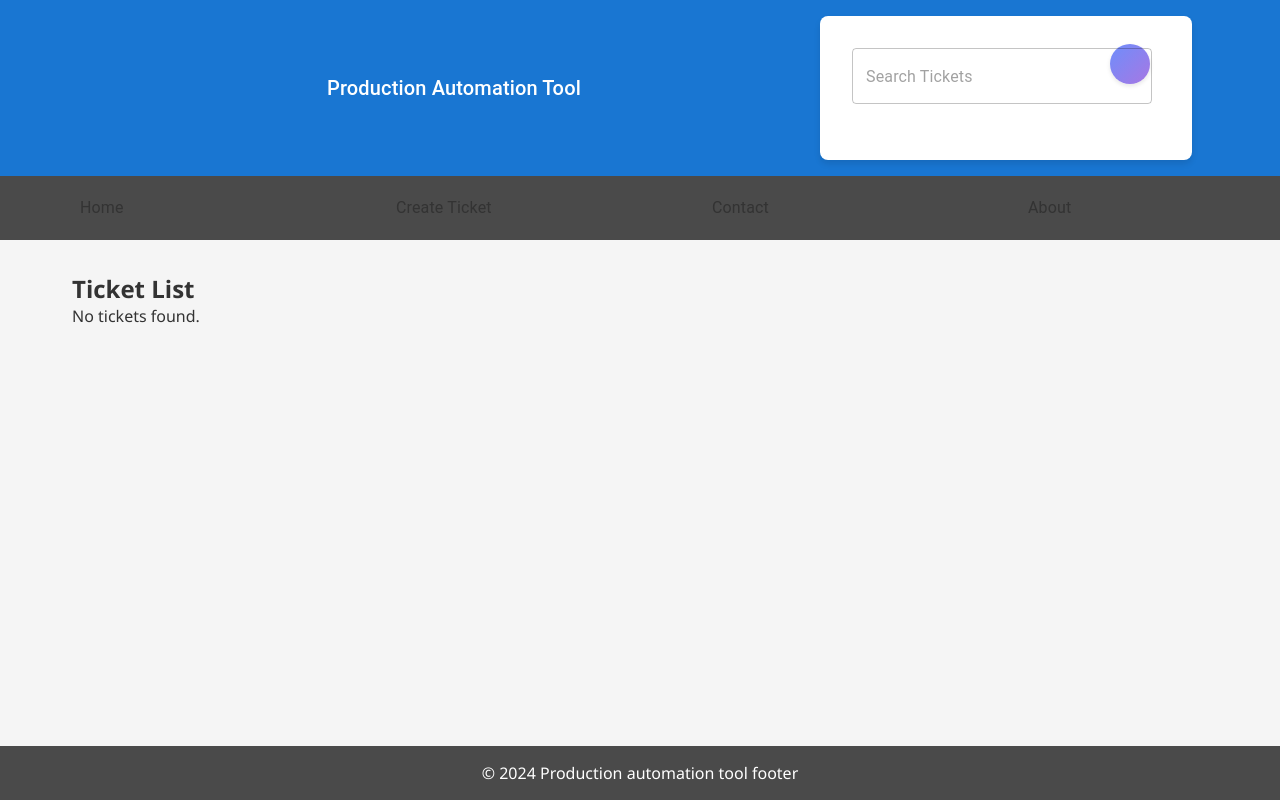
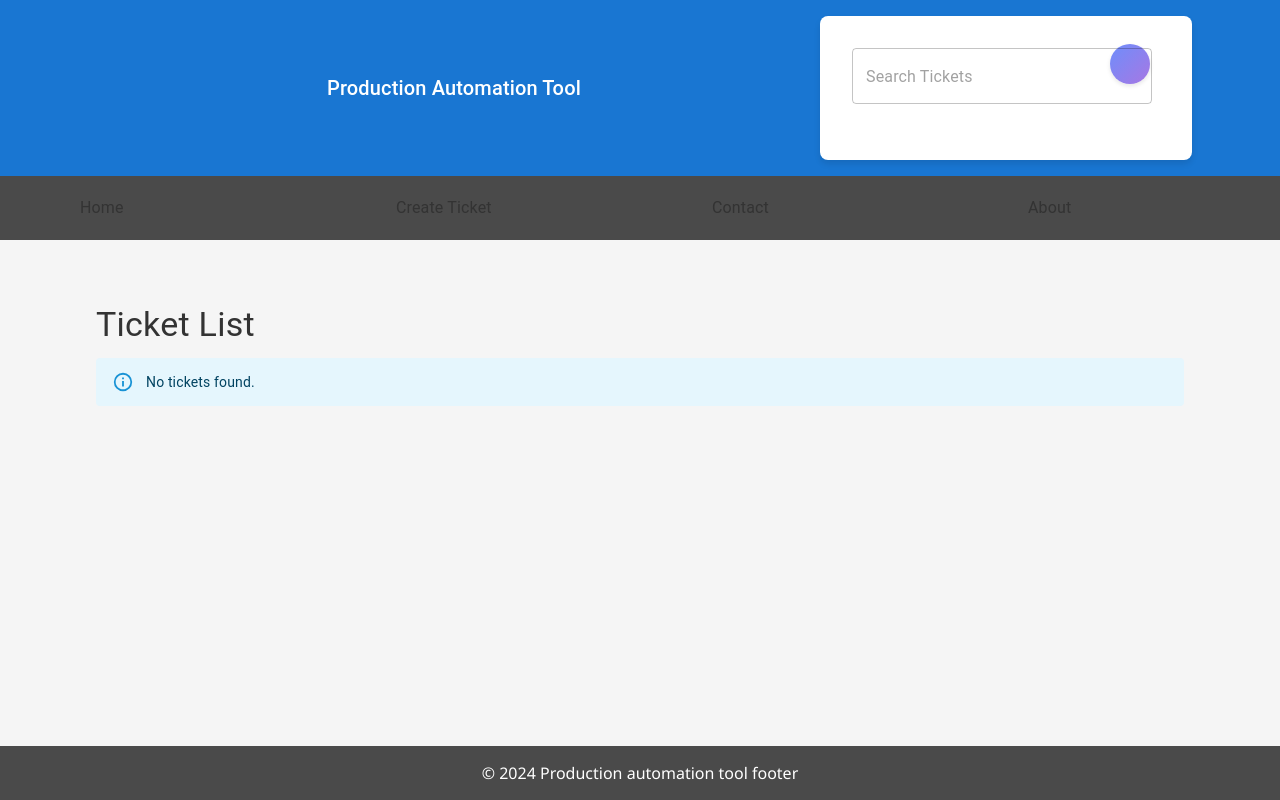
Before and after one commit to Jaquinei/mvp_3_puc_rio_frontend, a React (Create React App) app: page / in a window 1280 px wide. Built offline with nearby package versions, Linux system fonts and the light colour scheme; some icons are missing.

Commit message:
feat: add possibility to delete the ticket

```diff
--- a/src/components/Ticket.js
+++ b/src/components/Ticket.js
@@ -1,8 +1,15 @@
 import React from 'react';
+import {
+  Card,
+  CardContent,
+  Typography,
+  IconButton,
+  CardActions
+} from '@mui/material';
+import DeleteIcon from '@mui/icons-material/Delete';
 import LowPriorityIcon from '@mui/icons-material/LowPriority';
 import MediumPriorityIcon from '@mui/icons-material/Error';
 import HighPriorityIcon from '@mui/icons-material/PriorityHigh';
-import { Card, CardContent, Typography } from '@mui/material';
 
 const getPriorityIcon = (priority) => {
   switch (priority.toLowerCase()) {
@@ -17,9 +24,9 @@ const getPriorityIcon = (priority) => {
   }
 };
 
-const Ticket = ({ ticket }) => {
+const Ticket = ({ ticket, onDelete }) => {
   return (
-    <Card className="ticket">
+    <Card>
       <CardContent>
         <Typography variant="h5" component="h2">
           {ticket.title}
@@ -31,6 +38,11 @@ const Ticket = ({ ticket }) => {
           Priority: {getPriorityIcon(ticket.priority)} {ticket.priority}
         </Typography>
       </CardContent>
+      <CardActions>
+        <IconButton aria-label="delete" onClick={() => onDelete(ticket.id)}>
+          <DeleteIcon />
+        </IconButton>
+      </CardActions>
     </Card>
   );
 };
--- a/src/components/TicketForm.js
+++ b/src/components/TicketForm.js
@@ -66,9 +66,6 @@ const TicketForm = ({ onSubmit }) => {
   return (
     <Container maxWidth="sm">
       <Box sx={{ mt: 4 }}>
-        <Typography variant="h4" component="h1" gutterBottom>
-          Create Ticket
-        </Typography>
         <Box component="form" onSubmit={handleSubmit} sx={{ mt: 3 }}>
           <TextField
             fullWidth
--- a/src/pages/CreateTicket.js
+++ b/src/pages/CreateTicket.js
@@ -2,6 +2,10 @@ import React, { useState } from 'react';
 import { useNavigate } from 'react-router-dom';
 import TicketForm from '../components/TicketForm';
 import Snackbar from '../components/Snackbar';
+
+import {
+  Typography
+} from '@mui/material';
 
 const CreateTicket = () => {
   const navigate = useNavigate();
@@ -25,7 +29,9 @@ const CreateTicket = () => {
 
   return (
     <div>
-      <h2>Create a Ticket</h2>
+        <Typography variant="h3" component="h1" gutterBottom align="center">
+          Create Ticket
+        </Typography>
       <TicketForm onSubmit={handleSubmit} />
       <Snackbar message={snackbarMessage} />
     </div>
--- a/src/pages/Home.js
+++ b/src/pages/Home.js
@@ -1,4 +1,12 @@
 import React, { useState, useEffect } from 'react';
+import {
+  Container,
+  Typography,
+  Grid,
+  Card,
+  CardContent,
+  Alert
+} from '@mui/material';
 import Ticket from '../components/Ticket';
 
 const Home = ({ searchTerm }) => {
@@ -25,19 +33,35 @@ const Home = ({ searchTerm }) => {
     setFilteredTickets(filtered);
   }, [searchTerm, tickets]);
 
+  const handleDelete = (id) => {
+    const updatedTickets = tickets.filter(ticket => ticket.id !== id);
+    setTickets(updatedTickets);
+    localStorage.setItem('tickets', JSON.stringify(updatedTickets));
+  };
+
   return (
-    <div>
-      <h2>Ticket List</h2>
+    <Container maxWidth="lg" sx={{ mt: 4, mb: 4 }}>
+      <Typography variant="h4" component="h1" gutterBottom>
+        Ticket List
+      </Typography>
       {filteredTickets.length === 0 ? (
-        <p>No tickets found.</p>
+        <Alert severity="info" sx={{ width: '100%' }}>
+          No tickets found.
+        </Alert>
       ) : (
-        <div className="ticket-list">
+        <Grid container spacing={3} justifyContent="center">
           {filteredTickets.map(ticket => (
-            <Ticket key={ticket.id} ticket={ticket} />
+            <Grid item xs={12} sm={6} key={ticket.id} sx={{ minWidth: 400 }}>
+              <Card sx={{ width: '100%' }}>
+                <CardContent>
+                  <Ticket ticket={ticket} onDelete={handleDelete} />
+                </CardContent>
+              </Card>
+            </Grid>
           ))}
-        </div>
+        </Grid>
       )}
-    </div>
+    </Container>
   );
 };
 
```
